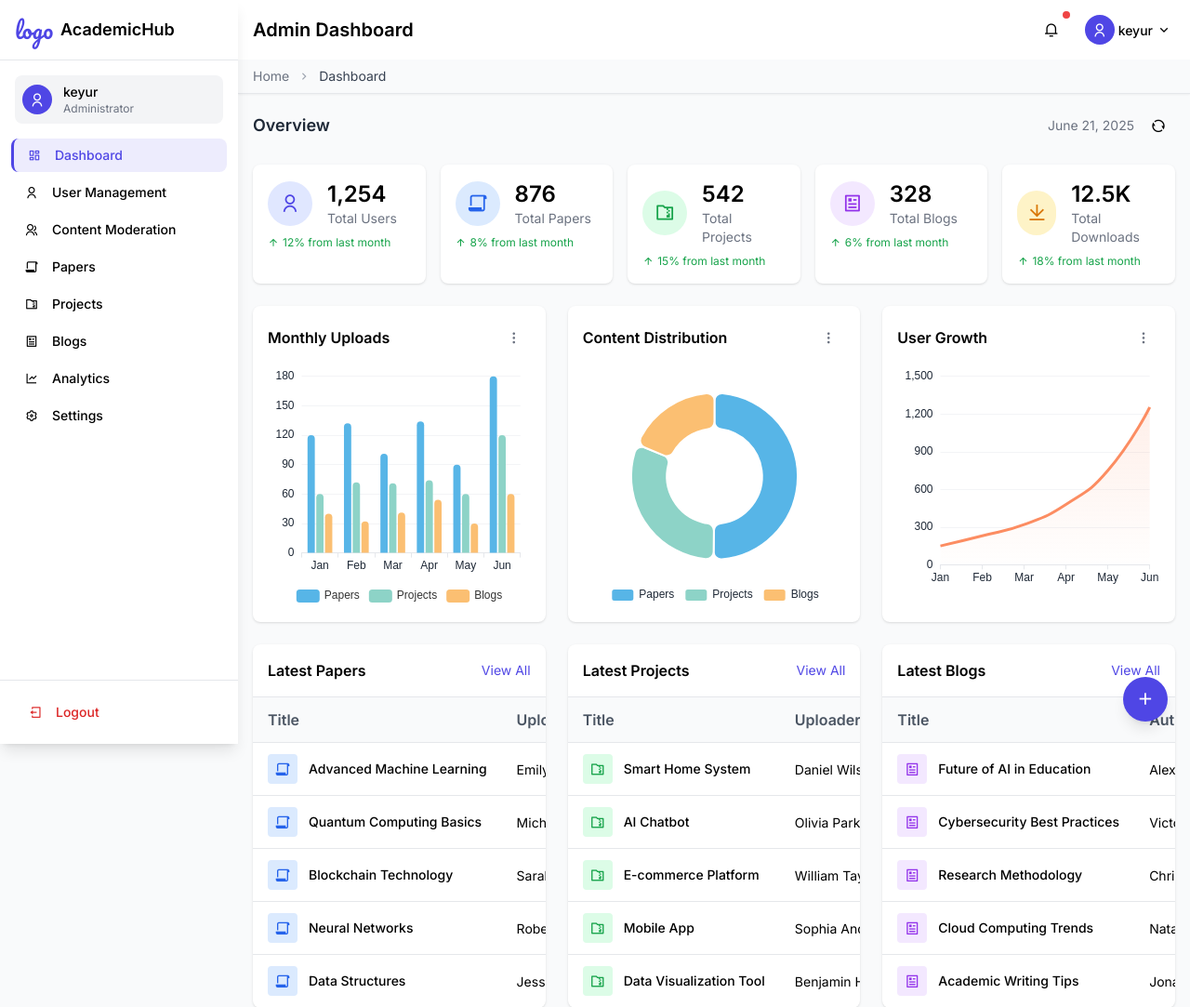
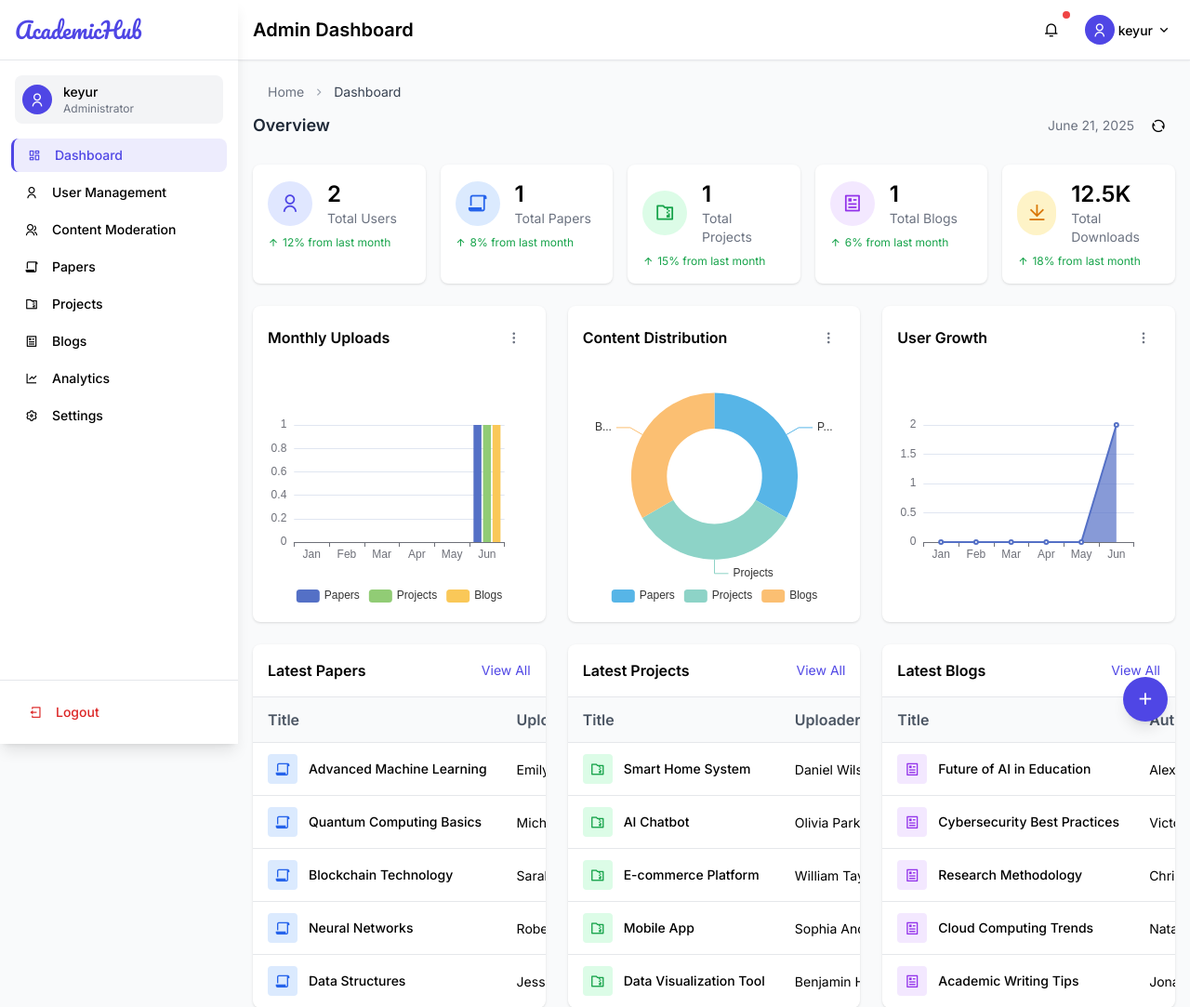
Before and after one commit to keyurbhatiya/Academichub, a Django app: page /admin/ in a window 1280 px wide. Shown: the top 1083 px of the page at 93% size. Run offline with Django 4.2, Linux system fonts and the light colour scheme; a user stored in the database is signed in; data comes from the database, SQL or seed files in the repository; some libraries are stand-ins or nearby versions.

Commit message:
charts modified for admin side

```diff
--- a/core/views.py
+++ b/core/views.py
@@ -6,6 +6,9 @@ from .models import OldPaper, Project, Blog
 from django.contrib.auth.models import User
 from django.contrib import messages
 from .forms import ContentModerationForm
+from django.db.models.functions import TruncMonth
+from django.db.models import Count
+import json
 
 def home(request):
     return render(request, 'core/home.html')
@@ -117,6 +120,34 @@ def admin_dashboard(request):
         'recent_projects': recent_projects,
         'recent_blogs': recent_blogs,
     }
+
+    # Chart data
+    def format_data(queryset):
+        return {entry['month'].strftime('%b'): entry['total'] for entry in queryset}
+
+    months = ['Jan', 'Feb', 'Mar', 'Apr', 'May', 'Jun']
+
+    def get_values(data_map):
+        return [data_map.get(month, 0) for month in months]
+
+    papers_by_month = OldPaper.objects.annotate(month=TruncMonth('uploaded_at')).values('month').annotate(total=Count('id')).order_by('month')
+    projects_by_month = Project.objects.annotate(month=TruncMonth('uploaded_at')).values('month').annotate(total=Count('id')).order_by('month')
+    blogs_by_month = Blog.objects.annotate(month=TruncMonth('created_at')).values('month').annotate(total=Count('id')).order_by('month')
+    user_growth = User.objects.annotate(month=TruncMonth('date_joined')).values('month').annotate(total=Count('id')).order_by('month')
+
+    context.update({
+        'months': json.dumps(months),
+        'paper_data': json.dumps(get_values(format_data(papers_by_month))),
+        'project_data': json.dumps(get_values(format_data(projects_by_month))),
+        'blog_data': json.dumps(get_values(format_data(blogs_by_month))),
+        'user_data': json.dumps(get_values(format_data(user_growth))),
+        'distribution_data': json.dumps([
+            {'value': total_papers, 'name': 'Papers'},
+            {'value': total_projects, 'name': 'Projects'},
+            {'value': total_blogs, 'name': 'Blogs'},
+        ])
+    })
+
     return render(request, 'admin/dashboard.html', context)
 
 def admin_users(request):
@@ -180,7 +211,7 @@ def Content_Moderation(request):
     else:
         form = ContentModerationForm()
 
-    # 🔁 Merge and annotate all pending content
+    # Merge and annotate all pending content
     papers = OldPaper.objects.filter(status='Pending').select_related('uploaded_by')
     projects = Project.objects.filter(status='Pending').select_related('uploaded_by')
     blogs = Blog.objects.filter(status='Pending').select_related('author')
--- a/templates/admin/base.html
+++ b/templates/admin/base.html
@@ -46,6 +46,7 @@
             <main class="p-4">
                 {% block content %}
 
+
                 <!-- Page-specific content -->
                 {% endblock %}
             </main>
--- a/templates/admin/dashboard.html
+++ b/templates/admin/dashboard.html
@@ -3,7 +3,18 @@
 
 {% block title %}Dashboard | AcademicHub{% endblock %}
 
+
 {% block content %}
+<!-- Breadcrumb -->
+<div class="px-4 py-2 bg-gray-50 text-sm">
+    <div class="flex items-center space-x-2">
+        <a href="{% url 'admin_dashboard' %}" class="text-gray-500 hover:text-primary">Home</a>
+        <div class="w-4 h-4 flex items-center justify-center text-gray-400">
+            <i class="ri-arrow-right-s-line"></i>
+        </div>
+        <span class="text-gray-700">Dashboard</span>
+    </div>
+</div>
 <!-- Quick Actions Button -->
 <div class="fixed bottom-6 right-6 z-40">
     <div class="relative dropdown">
@@ -73,7 +84,7 @@
                 <i class="ri-user-line ri-lg"></i>
             </div>
             <div class="ml-4">
-                <h3 class="text-2xl font-semibold">1,254</h3>
+                <h3 class="text-2xl font-semibold">{{ total_users }}</h3>
                 <p class="text-sm text-gray-500">Total Users</p>
             </div>
         </div>
@@ -90,7 +101,7 @@
                 <i class="ri-file-paper-2-line ri-lg"></i>
             </div>
             <div class="ml-4">
-                <h3 class="text-2xl font-semibold">876</h3>
+                <h3 class="text-2xl font-semibold">{{ total_papers }}</h3>
                 <p class="text-sm text-gray-500">Total Papers</p>
             </div>
         </div>
@@ -107,7 +118,7 @@
                 <i class="ri-folder-zip-line ri-lg"></i>
             </div>
             <div class="ml-4">
-                <h3 class="text-2xl font-semibold">542</h3>
+                <h3 class="text-2xl font-semibold">{{ total_projects }}</h3>
                 <p class="text-sm text-gray-500">Total Projects</p>
             </div>
         </div>
@@ -124,7 +135,7 @@
                 <i class="ri-article-line ri-lg"></i>
             </div>
             <div class="ml-4">
-                <h3 class="text-2xl font-semibold">328</h3>
+                <h3 class="text-2xl font-semibold">{{ total_blogs }}</h3>
                 <p class="text-sm text-gray-500">Total Blogs</p>
             </div>
         </div>
@@ -534,7 +545,7 @@
 </div>
 
 
-<script id="chartsInit">
+<!-- <script id="chartsInit">
     document.addEventListener('DOMContentLoaded', function () {
         // Monthly Uploads Chart
         const monthlyUploadsChart = echarts.init(document.getElementById('monthlyUploadsChart'));
@@ -787,5 +798,76 @@
             userGrowthChart.resize();
         });
     });
+</script> -->
+<script id="chartsInit">
+    const months = JSON.parse('{{ months|safe }}');
+    const paperData = JSON.parse('{{ paper_data|safe }}');
+    const projectData = JSON.parse('{{ project_data|safe }}');
+    const blogData = JSON.parse('{{ blog_data|safe }}');
+    const userData = JSON.parse('{{ user_data|safe }}');
+    const contentDistribution = JSON.parse('{{ distribution_data|safe }}');
+
+    document.addEventListener('DOMContentLoaded', function () {
+        // monthly charts
+        const monthlyUploadsChart = echarts.init(document.getElementById('monthlyUploadsChart'));
+        monthlyUploadsChart.setOption({
+            tooltip: { trigger: 'axis' },
+            legend: { data: ['Papers', 'Projects', 'Blogs'], bottom: 0 },
+            xAxis: { type: 'category', data: months },
+            yAxis: { type: 'value' },
+            series: [
+                { name: 'Papers', type: 'bar', data: paperData },
+                { name: 'Projects', type: 'bar', data: projectData },
+                { name: 'Blogs', type: 'bar', data: blogData }
+            ]
+        });
+
+        // user growth and content distribution charts
+
+        const userGrowthChart = echarts.init(document.getElementById('userGrowthChart'));
+        userGrowthChart.setOption({
+            tooltip: { trigger: 'axis' },
+            xAxis: { type: 'category', data: months },
+            yAxis: { type: 'value' },
+            series: [{
+                name: 'User Growth',
+                type: 'line',
+                data: userData,
+                areaStyle: {}
+            }]
+        });
+
+        // content distribution chart
+
+        const contentDistributionChart = echarts.init(document.getElementById('contentDistributionChart'));
+        contentDistributionChart.setOption({
+            tooltip: { trigger: 'item' },
+            legend: { bottom: 0, left: 'center' },
+            series: [{
+                name: 'Content Distribution',
+                type: 'pie',
+                radius: ['40%', '70%'],
+                center: ['50%', '45%'],
+                data: contentDistribution.map(item => ({
+                    ...item,
+                    itemStyle: {
+                        color: item.name === 'Papers' ? 'rgba(87, 181, 231, 1)' :
+                               item.name === 'Projects' ? 'rgba(141, 211, 199, 1)' :
+                               'rgba(251, 191, 114, 1)'
+                    }
+                }))
+            }]
+        });
+
+        // Handle window resize
+
+        window.addEventListener('resize', () => {
+            monthlyUploadsChart.resize();
+            userGrowthChart.resize();
+            contentDistributionChart.resize();
+        });
+    });
 </script>
+
+
 {% endblock %}
--- a/templates/admin/sidebar.html
+++ b/templates/admin/sidebar.html
@@ -1,11 +1,9 @@
-
-<aside
-    class="fixed inset-y-0 left-0 z-50 w-64 bg-white shadow-lg transform -translate-x-full md:translate-x-0 transition-transform duration-300 ease-in-out"
+<aside class="fixed inset-y-0 left-0 z-50 w-64 bg-white shadow-lg transform -translate-x-full md:translate-x-0 transition-transform duration-300 ease-in-out"
     id="sidebar">
     <div class="flex items-center justify-between p-4 border-b">
         <div class="flex items-center space-x-2">
-            <span class="text-2xl font-['Pacifico'] text-primary">logo</span>
-            <span class="text-lg font-semibold">AcademicHub</span>
+            <!-- <span class="text-2xl font-['Pacifico'] text-primary">logo</span> -->
+            <span class="text-2xl font-['Pacifico'] text-primary">AcademicHub</span>
         </div>
         <button class="p-2 rounded-full hover:bg-gray-100 md:hidden" id="closeSidebar">
             <div class="w-6 h-6 flex items-center justify-center">
@@ -27,42 +25,42 @@
         </div>
         <div class="space-y-1 px-3">
             <a href="{% url 'admin_dashboard' %}"
-                class="sidebar-item active flex items-center px-3 py-2 text-sm font-medium rounded-button hover:bg-gray-100">
+                class="sidebar-item {% if request.resolver_match.url_name == 'admin_dashboard' %}active{% endif %} flex items-center px-3 py-2 text-sm font-medium rounded-button hover:bg-gray-100">
                 <div class="w-5 h-5 flex items-center justify-center mr-3">
                     <i class="ri-dashboard-line"></i>
                 </div>
                 <span>Dashboard</span>
             </a>
             <a href="{% url 'admin_users' %}"
-                class="sidebar-item  flex items-center px-3 py-2 text-sm font-medium rounded-button hover:bg-gray-100">
+                class="sidebar-item {% if request.resolver_match.url_name == 'admin_users' %}active{% endif %} flex items-center px-3 py-2 text-sm font-medium rounded-button hover:bg-gray-100">
                 <div class="w-5 h-5 flex items-center justify-center mr-3">
                     <i class="ri-user-line"></i>
                 </div>
                 <span>User Management</span>
             </a>
             <a href="{% url 'content_moderation' %}"
-                class="sidebar-item flex items-center px-3 py-2 text-sm font-medium rounded-button hover:bg-gray-100">
+                class="sidebar-item {% if request.resolver_match.url_name == 'content_moderation' %}active{% endif %} flex items-center px-3 py-2 text-sm font-medium rounded-button hover:bg-gray-100">
                 <div class="w-5 h-5 flex items-center justify-center mr-3">
                     <i class="ri-group-line"></i>
                 </div>
                 <span>Content Moderation</span>
             </a>
             <a href="{% url 'admin_papers' %}"
-                class="sidebar-item flex items-center px-3 py-2 text-sm font-medium rounded-button hover:bg-gray-100">
+                class="sidebar-item {% if request.resolver_match.url_name == 'admin_papers' %}active{% endif %} flex items-center px-3 py-2 text-sm font-medium rounded-button hover:bg-gray-100">
                 <div class="w-5 h-5 flex items-center justify-center mr-3">
                     <i class="ri-file-paper-2-line"></i>
                 </div>
                 <span>Papers</span>
             </a>
             <a href="{% url 'admin_projects' %}"
-                class="sidebar-item flex items-center px-3 py-2 text-sm font-medium rounded-button hover:bg-gray-100">
+                class="sidebar-item {% if request.resolver_match.url_name == 'admin_projects' %}active{% endif %} flex items-center px-3 py-2 text-sm font-medium rounded-button hover:bg-gray-100">
                 <div class="w-5 h-5 flex items-center justify-center mr-3">
                     <i class="ri-folder-zip-line"></i>
                 </div>
                 <span>Projects</span>
             </a>
             <a href="{% url 'admin_blogs' %}"
-                class="sidebar-item flex items-center px-3 py-2 text-sm font-medium rounded-button hover:bg-gray-100">
+                class="sidebar-item {% if request.resolver_match.url_name == 'admin_blogs' %}active{% endif %} flex items-center px-3 py-2 text-sm font-medium rounded-button hover:bg-gray-100">
                 <div class="w-5 h-5 flex items-center justify-center mr-3">
                     <i class="ri-article-line"></i>
                 </div>
--- a/templates/admin/topbar.html
+++ b/templates/admin/topbar.html
@@ -61,7 +61,7 @@
                         </div>
                     </div>
                 </div>
-                <div class="px-4 py-2 bg-gray-50 text-sm">
+                <!-- <div class="px-4 py-2 bg-gray-50 text-sm">
                     <div class="flex items-center space-x-2">
                         <a href="#" class="text-gray-500 hover:text-primary">Home</a>
                         <div class="w-4 h-4 flex items-center justify-center text-gray-400">
@@ -69,5 +69,5 @@
                         </div>
                         <span class="text-gray-700">Dashboard</span>
                     </div>
-                </div>
+                </div> -->
             </header>
```
Also changed, not shown: templates/admin/blogs.html (+11 -0 lines), templates/admin/content_moderation.html (+11 -0 lines), templates/admin/papers.html (+11 -0 lines), templates/admin/projects.html (+11 -0 lines), templates/admin/users.html (+11 -0 lines).
